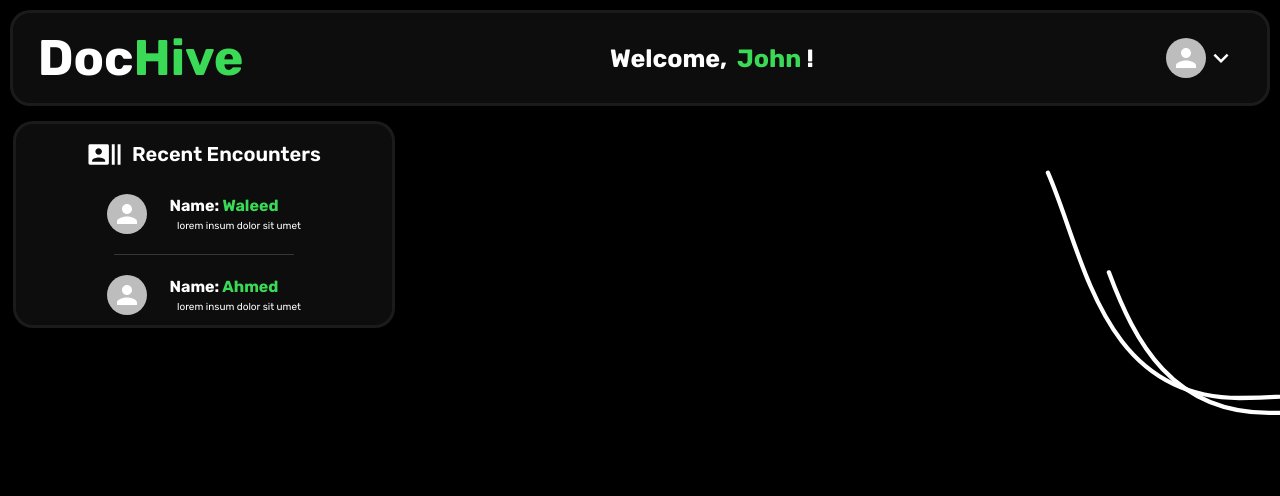
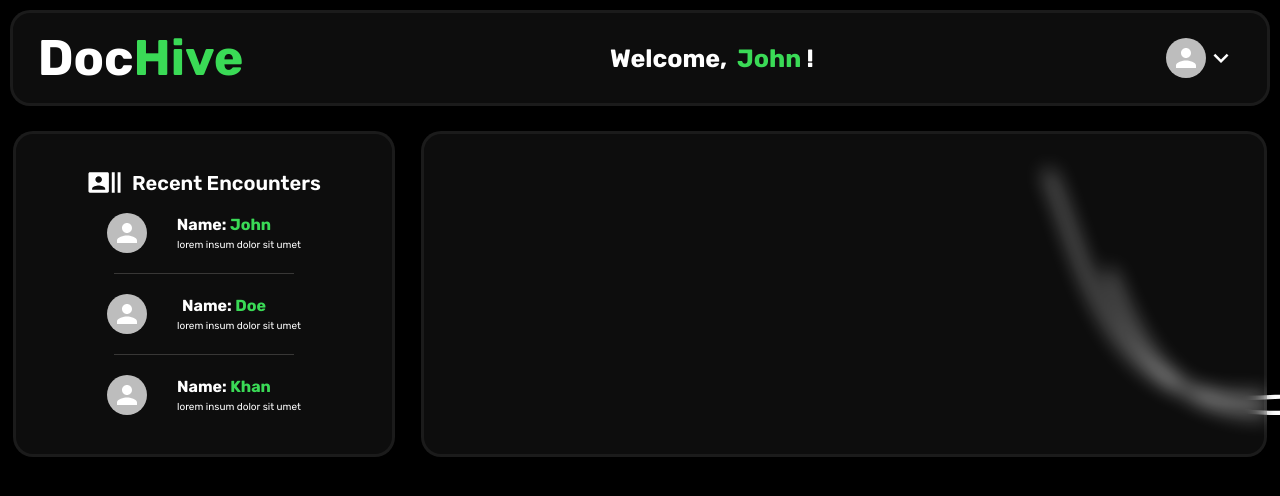
Before and after one commit to waleed2000x/DocHive, a React (Vite) app: page /dashboard in a window 1280 px wide. Shown: the top 496 px of the page. Built offline with nearby package versions, Linux system fonts and the light colour scheme.

Commit message:
Dashboard

```diff
--- a/src/components/dashboard/Dashboard.jsx
+++ b/src/components/dashboard/Dashboard.jsx
@@ -4,6 +4,7 @@ import { useEffect } from 'react';
 import RecentActorsIcon from '@mui/icons-material/RecentActors';
 import { Avatar, Divider } from '@mui/material';
 import styled from 'styled-components';
+import DP from '../../favicon.ico'
 export default function Dashboard() {
   const { userLoggedIn } = useUser();
   const navigate = useNavigate();
@@ -21,27 +22,38 @@ export default function Dashboard() {
   return (
     <div className="dashboard-parent">
       <div className="dashboard-center">
+      <div className='row'>
       <div className='recent-chats'>
       <div className='recent-chat-title'>
         <p><RecentActorsIcon />Recent Encounters</p>
       </div>
       <div className='recent-list'>
         <div className='user-message'>
-          <Avatar />
+          <Avatar src={DP} />
           <div className='recent-info'>
-          <h4>Name:<span> Waleed</span></h4>
+          <h4>Name:<span> John</span></h4>
           <p>lorem insum dolor sit umet</p>
           </div>
         </div>
         <StyledDivider />
         <div className='user-message'>
-          <Avatar />
+          <Avatar src={DP} />
           <div className='recent-info'>
-          <h4>Name:<span> Ahmed</span></h4>
+          <h4>Name:<span> Doe</span></h4>
+          <p>lorem insum dolor sit umet</p>
+          </div>
+        </div>
+        <StyledDivider />
+        <div className='user-message'>
+          <Avatar src={DP} />
+          <div className='recent-info'>
+          <h4>Name:<span> Khan</span></h4>
           <p>lorem insum dolor sit umet</p>
           </div>
         </div>
       </div>
+      </div>
+      <div className='profile-information'></div>
       </div>
       </div>
     </div>
--- a/src/scss/global.css
+++ b/src/scss/global.css
@@ -480,14 +480,20 @@ body {
 }
 .dashboard-parent .dashboard-center {
   width: 98%;
-  margin-top: 15px;
+  margin-top: 25px;
 }
-.dashboard-parent .dashboard-center .recent-chats {
+.dashboard-parent .dashboard-center .row {
+  display: flex;
+  width: 100%;
+  justify-content: space-between;
+}
+.dashboard-parent .dashboard-center .row .recent-chats {
   display: flex;
   flex-direction: column;
   align-items: center;
   justify-content: center;
   width: 30%;
+  height: 40vh;
   border: 3px solid rgba(255, 255, 255, 0.06);
   border-radius: 20px;
   background-color: rgba(255, 255, 255, 0.05);
@@ -495,7 +501,7 @@ body {
   -webkit-backdrop-filter: blur(10px);
           backdrop-filter: blur(10px);
 }
-.dashboard-parent .dashboard-center .recent-chats .recent-chat-title {
+.dashboard-parent .dashboard-center .row .recent-chats .recent-chat-title {
   display: flex;
   justify-content: center;
   align-items: center;
@@ -503,21 +509,22 @@ body {
   font-weight: 600;
   font-size: 20px;
 }
-.dashboard-parent .dashboard-center .recent-chats .recent-chat-title p {
+.dashboard-parent .dashboard-center .row .recent-chats .recent-chat-title p {
+  margin: 10px;
   display: flex;
   align-items: center;
   height: 20px;
 }
-.dashboard-parent .dashboard-center .recent-chats .recent-chat-title p svg {
+.dashboard-parent .dashboard-center .row .recent-chats .recent-chat-title p svg {
   font-size: 35px;
   padding-right: 10px;
 }
-.dashboard-parent .dashboard-center .recent-chats .recent-list {
+.dashboard-parent .dashboard-center .row .recent-chats .recent-list {
   display: flex;
   flex-direction: column;
   width: 60%;
 }
-.dashboard-parent .dashboard-center .recent-chats .recent-list .user-message {
+.dashboard-parent .dashboard-center .row .recent-chats .recent-list .user-message {
   display: flex;
   align-items: center;
   justify-content: center;
@@ -528,21 +535,31 @@ body {
   height: -moz-max-content;
   height: max-content;
 }
-.dashboard-parent .dashboard-center .recent-chats .recent-list .user-message .recent-info {
+.dashboard-parent .dashboard-center .row .recent-chats .recent-list .user-message .recent-info {
   display: flex;
   flex-direction: column;
   align-items: center;
   justify-content: center;
 }
-.dashboard-parent .dashboard-center .recent-chats .recent-list .user-message .recent-info h4 {
+.dashboard-parent .dashboard-center .row .recent-chats .recent-list .user-message .recent-info h4 {
   margin: 0px;
 }
-.dashboard-parent .dashboard-center .recent-chats .recent-list .user-message .recent-info h4 span {
+.dashboard-parent .dashboard-center .row .recent-chats .recent-list .user-message .recent-info h4 span {
   color: rgba(67, 255, 100, 0.8509803922);
   margin: 0px;
 }
-.dashboard-parent .dashboard-center .recent-chats .recent-list .user-message .recent-info p {
+.dashboard-parent .dashboard-center .row .recent-chats .recent-list .user-message .recent-info p {
   margin: 5px 0px 0px 0px;
   font-size: 10px;
   padding-left: 30px;
+}
+.dashboard-parent .dashboard-center .row .profile-information {
+  height: 40vh;
+  width: 67%;
+  border: 3px solid rgba(255, 255, 255, 0.06);
+  border-radius: 20px;
+  background-color: rgba(255, 255, 255, 0.05);
+  box-shadow: 0 0 10px 1px rgba(0, 0, 0, 0.25);
+  -webkit-backdrop-filter: blur(10px);
+          backdrop-filter: blur(10px);
 }/*# sourceMappingURL=global.css.map */
--- a/src/scss/global.scss
+++ b/src/scss/global.scss
@@ -456,14 +456,20 @@ body {
   justify-content: center;
   .dashboard-center {
     width: 98%;
-    margin-top: 15px;
+    margin-top: 25px;
 // transform: skew(-20deg);
+.row{
+  display: flex;
+  width: 100%;
+  justify-content: space-between;
 .recent-chats{
   display: flex;
   flex-direction: column;
   align-items: center;
   justify-content: center;
   width: 30%;
+  height: 40vh;
+  // padding: 10px 0px;
   @include GlassComponent();
   .recent-chat-title{
     display: flex;
@@ -473,6 +479,7 @@ body {
     font-weight: 600;
     font-size: 20px;
     & p {
+      margin: 10px;
       display: flex;
       align-items: center;
       height: 20px;
@@ -517,5 +524,11 @@ body {
     }
   }
     }
+    .profile-information{
+      height: 40vh;
+      width: 67%;
+      @include GlassComponent();
+    }
   }
 }
+}
```
Also changed, not shown: src/components/appbar/UserButton.jsx (line endings or trailing spaces), 1 other file (tests, documents, lock files or other folders).
